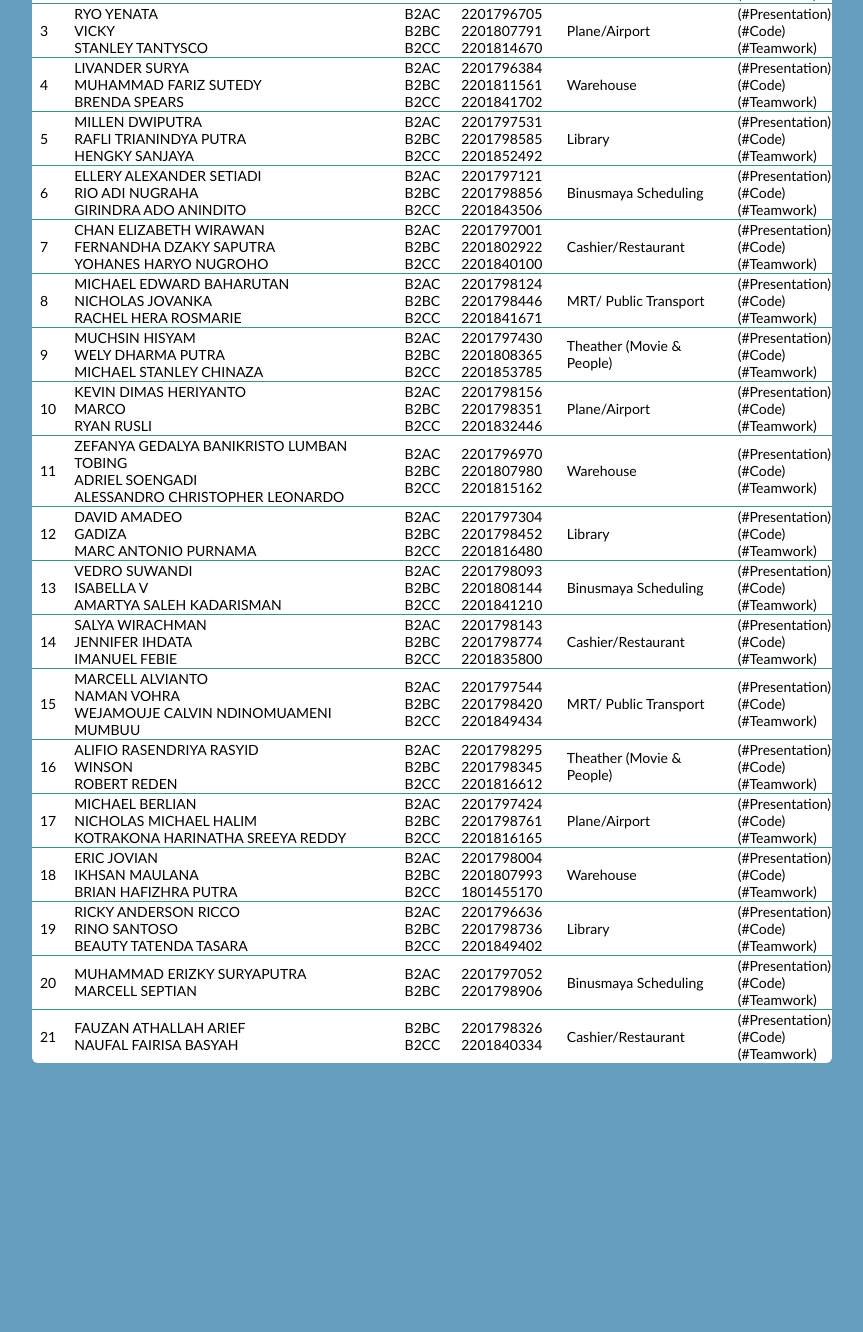
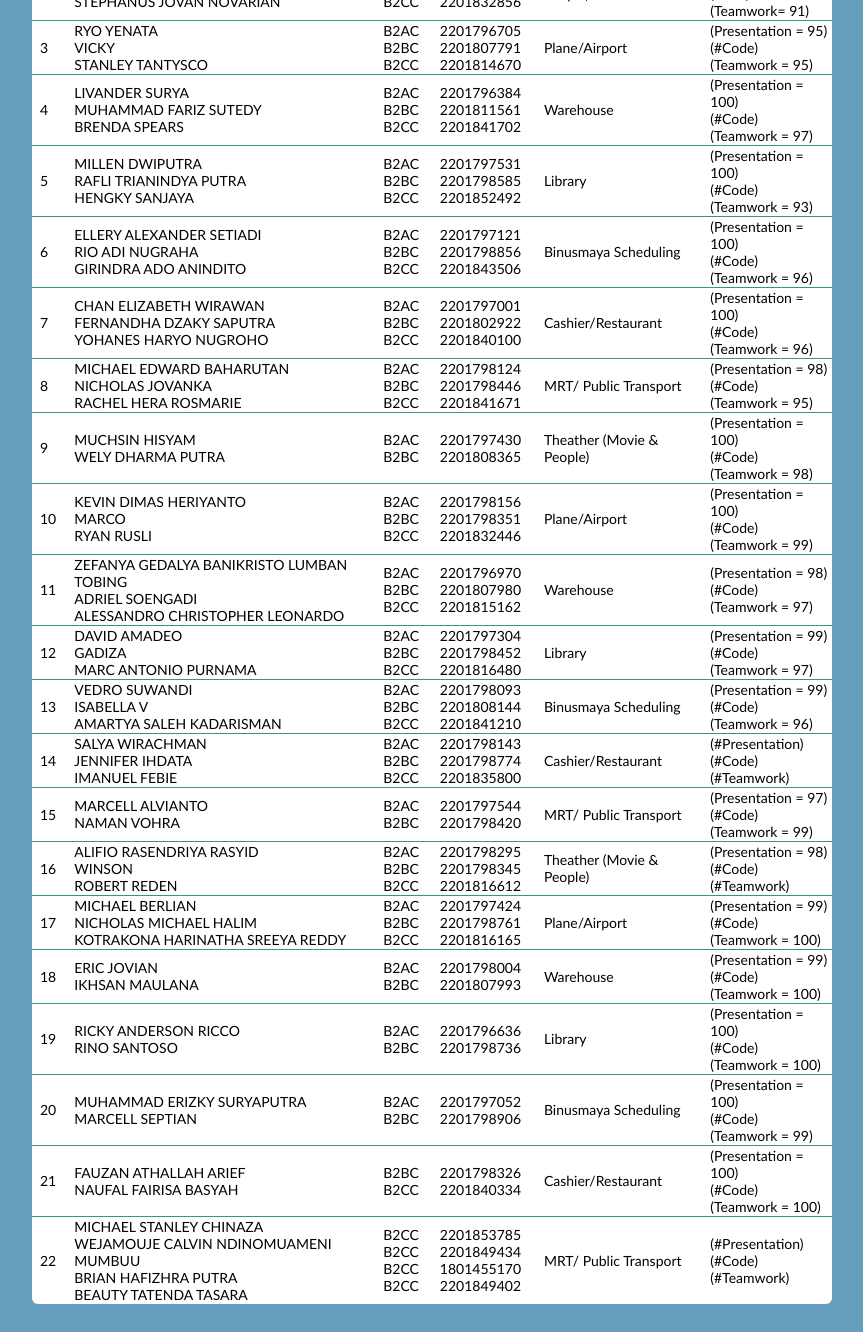
Before and after one commit to ezeutno/BINUS_TA_DSA_GroupProject, a plain HTML site: page index.html in a window 1280 px wide. Shown: the part 366-1698 px from the top of the page, without its empty margins (208-1071 px from the left). Before the commit the page ends 1457 px from the top, so only its background shows below. Drawn offline with Linux system fonts and the light colour scheme.

Commit message:
push score

```diff
--- a/index.html
+++ b/index.html
@@ -17,7 +17,7 @@
 <th>TOPIC</th>
 <th>SCORE</th>
 </tr>
-<thead>
+</thead>
 <tbody>
 <tr>
 <td>1</td>
@@ -25,7 +25,7 @@
 <td>B2AC<br>B2BC<br>B2CC</td>
 <td>2201796440<br>2201811391<br>2201816202</td>
 <td>MRT/ Public Transport</td>
-<td>(#Presentation)<br>(#Code)<br>(#Teamwork)</td>
+<td>(Presentation = 97)<br>(#Code)<br>(Teamwork = 98)</td>
 </tr>
 <tr>
 <td>2</td>
@@ -33,7 +33,7 @@
 <td>B2AC<br>B2BC<br>B2CC</td>
 <td>2201796655<br>2201798894<br>2201832856</td>
 <td>Theather (Movie & People)</td>
-<td>(#Presentation)<br>(#Code)<br>(#Teamwork)</td>
+<td>(Presentation = 100)<br>(Code)<br>(Teamwork= 91)</td>
 </tr>
 <tr>
 <td>3</td>
@@ -41,7 +41,7 @@
 <td>B2AC<br>B2BC<br>B2CC</td>
 <td>2201796705<br>2201807791<br>2201814670</td>
 <td>Plane/Airport</td>
-<td>(#Presentation)<br>(#Code)<br>(#Teamwork)</td>
+<td>(Presentation = 95)<br>(#Code)<br>(Teamwork = 95)</td>
 </tr>
 <tr>
 <td>4</td>
@@ -49,7 +49,7 @@
 <td>B2AC<br>B2BC<br>B2CC</td>
 <td>2201796384<br>2201811561<br>2201841702</td>
 <td>Warehouse</td>
-<td>(#Presentation)<br>(#Code)<br>(#Teamwork)</td>
+<td>(Presentation = 100)<br>(#Code)<br>(Teamwork = 97)</td>
 </tr>
 <tr>
 <td>5</td>
@@ -57,7 +57,7 @@
 <td>B2AC<br>B2BC<br>B2CC</td>
 <td>2201797531<br>2201798585<br>2201852492</td>
 <td>Library</td>
-<td>(#Presentation)<br>(#Code)<br>(#Teamwork)</td>
+<td>(Presentation = 100)<br>(#Code)<br>(Teamwork = 93)</td>
 </tr>
 <tr>
 <td>6</td>
@@ -65,7 +65,7 @@
 <td>B2AC<br>B2BC<br>B2CC</td>
 <td>2201797121<br>2201798856<br>2201843506</td>
 <td>Binusmaya Scheduling</td>
-<td>(#Presentation)<br>(#Code)<br>(#Teamwork)</td>
+<td>(Presentation = 100)<br>(#Code)<br>(Teamwork = 96)</td>
 </tr>
 <tr>
 <td>7</td>
@@ -73,7 +73,7 @@
 <td>B2AC<br>B2BC<br>B2CC</td>
 <td>2201797001<br>2201802922<br>2201840100</td>
 <td>Cashier/Restaurant</td>
-<td>(#Presentation)<br>(#Code)<br>(#Teamwork)</td>
+<td>(Presentation = 100)<br>(#Code)<br>(Teamwork = 96)</td>
 </tr>
 <tr>
 <td>8</td>
@@ -81,15 +81,15 @@
 <td>B2AC<br>B2BC<br>B2CC</td>
 <td>2201798124<br>2201798446<br>2201841671</td>
 <td>MRT/ Public Transport</td>
-<td>(#Presentation)<br>(#Code)<br>(#Teamwork)</td>
+<td>(Presentation = 98)<br>(#Code)<br>(Teamwork = 95)</td>
 </tr>
 <tr>
 <td>9</td>
-<td>MUCHSIN HISYAM<br>WELY DHARMA PUTRA<br>MICHAEL STANLEY CHINAZA</td>
-<td>B2AC<br>B2BC<br>B2CC</td>
-<td>2201797430<br>2201808365<br>2201853785</td>
+<td>MUCHSIN HISYAM<br>WELY DHARMA PUTRA</td>
+<td>B2AC<br>B2BC</td>
+<td>2201797430<br>2201808365</td>
 <td>Theather (Movie & People)</td>
-<td>(#Presentation)<br>(#Code)<br>(#Teamwork)</td>
+<td>(Presentation = 100)<br>(#Code)<br>(Teamwork = 98)</td>
 </tr>
 <tr>
 <td>10</td>
@@ -97,7 +97,7 @@
 <td>B2AC<br>B2BC<br>B2CC</td>
 <td>2201798156<br>2201798351<br>2201832446</td>
 <td>Plane/Airport</td>
-<td>(#Presentation)<br>(#Code)<br>(#Teamwork)</td>
+<td>(Presentation = 100)<br>(#Code)<br>(Teamwork = 99)</td>
 </tr>
 <tr>
 <td>11</td>
@@ -105,7 +105,7 @@
 <td>B2AC<br>B2BC<br>B2CC</td>
 <td>2201796970<br>2201807980<br>2201815162</td>
 <td>Warehouse</td>
-<td>(#Presentation)<br>(#Code)<br>(#Teamwork)</td>
+<td>(Presentation = 98)<br>(#Code)<br>(Teamwork = 97)</td>
 </tr>
 <tr>
 <td>12</td>
@@ -113,7 +113,7 @@
 <td>B2AC<br>B2BC<br>B2CC</td>
 <td>2201797304<br>2201798452<br>2201816480</td>
 <td>Library</td>
-<td>(#Presentation)<br>(#Code)<br>(#Teamwork)</td>
+<td>(Presentation = 99)<br>(#Code)<br>(Teamwork = 97)</td>
 </tr>
 <tr>
 <td>13</td>
@@ -121,7 +121,7 @@
 <td>B2AC<br>B2BC<br>B2CC</td>
 <td>2201798093<br>2201808144<br>2201841210</td>
 <td>Binusmaya Scheduling</td>
-<td>(#Presentation)<br>(#Code)<br>(#Teamwork)</td>
+<td>(Presentation = 99)<br>(#Code)<br>(Teamwork = 96)</td>
 </tr>
 <tr>
 <td>14</td>
@@ -133,11 +133,11 @@
 </tr>
 <tr>
 <td>15</td>
-<td>MARCELL ALVIANTO<br>NAMAN VOHRA<br>WEJAMOUJE CALVIN NDINOMUAMENI MUMBUU</td>
-<td>B2AC<br>B2BC<br>B2CC</td>
-<td>2201797544<br>2201798420<br>2201849434</td>
+<td>MARCELL ALVIANTO<br>NAMAN VOHRA</td>
+<td>B2AC<br>B2BC</td>
+<td>2201797544<br>2201798420</td>
 <td>MRT/ Public Transport</td>
-<td>(#Presentation)<br>(#Code)<br>(#Teamwork)</td>
+<td>(Presentation = 97)<br>(#Code)<br>(Teamwork = 99)</td>
 </tr>
 <tr>
 <td>16</td>
@@ -145,7 +145,7 @@
 <td>B2AC<br>B2BC<br>B2CC</td>
 <td>2201798295<br>2201798345<br>2201816612</td>
 <td>Theather (Movie & People)</td>
-<td>(#Presentation)<br>(#Code)<br>(#Teamwork)</td>
+<td>(Presentation = 98)<br>(#Code)<br>(#Teamwork)</td>
 </tr>
 <tr>
 <td>17</td>
@@ -153,23 +153,23 @@
 <td>B2AC<br>B2BC<br>B2CC</td>
 <td>2201797424<br>2201798761<br>2201816165</td>
 <td>Plane/Airport</td>
-<td>(#Presentation)<br>(#Code)<br>(#Teamwork)</td>
+<td>(Presentation = 99)<br>(#Code)<br>(Teamwork = 100)</td>
 </tr>
 <tr>
 <td>18</td>
-<td>ERIC JOVIAN<br>IKHSAN MAULANA<br>BRIAN HAFIZHRA PUTRA</td>
-<td>B2AC<br>B2BC<br>B2CC</td>
-<td>2201798004<br>2201807993<br>1801455170</td>
+<td>ERIC JOVIAN<br>IKHSAN MAULANA</td>
+<td>B2AC<br>B2BC</td>
+<td>2201798004<br>2201807993</td>
 <td>Warehouse</td>
-<td>(#Presentation)<br>(#Code)<br>(#Teamwork)</td>
+<td>(Presentation = 99)<br>(#Code)<br>(Teamwork = 100)</td>
 </tr>
 <tr>
 <td>19</td>
-<td>RICKY ANDERSON RICCO<br>RINO SANTOSO<br>BEAUTY TATENDA TASARA</td>
-<td>B2AC<br>B2BC<br>B2CC</td>
-<td>2201796636<br>2201798736<br>2201849402</td>
+<td>RICKY ANDERSON RICCO<br>RINO SANTOSO</td>
+<td>B2AC<br>B2BC</td>
+<td>2201796636<br>2201798736</td>
 <td>Library</td>
-<td>(#Presentation)<br>(#Code)<br>(#Teamwork)</td>
+<td>(Presentation = 100)<br>(#Code)<br>(Teamwork = 100)</td>
 </tr>
 <tr>
 <td>20</td>
@@ -177,7 +177,7 @@
 <td>B2AC<br>B2BC</td>
 <td>2201797052<br>2201798906</td>
 <td>Binusmaya Scheduling</td>
-<td>(#Presentation)<br>(#Code)<br>(#Teamwork)</td>
+<td>(Presentation = 100)<br>(#Code)<br>(Teamwork = 99)</td>
 </tr>
 <tr>
 <td>21</td>
@@ -185,9 +185,17 @@
 <td>B2BC<br>B2CC</td>
 <td>2201798326<br>2201840334</td>
 <td>Cashier/Restaurant</td>
+<td>(Presentation = 100)<br>(#Code)<br>(Teamwork = 100)</td>
+</tr>
+<tr>
+<td>22</td>
+<td>MICHAEL STANLEY CHINAZA<br>WEJAMOUJE CALVIN NDINOMUAMENI MUMBUU<br>BRIAN HAFIZHRA PUTRA<br>BEAUTY TATENDA TASARA</td>
+<td>B2CC<br>B2CC<br>B2CC<br>B2CC</td>
+<td>2201853785<br>2201849434<br>1801455170<br>2201849402</td>
+<td>MRT/ Public Transport</td>
 <td>(#Presentation)<br>(#Code)<br>(#Teamwork)</td>
 </tr>
 </tbody>
-<table/>
+</table>
 </body>
 </html>
```
